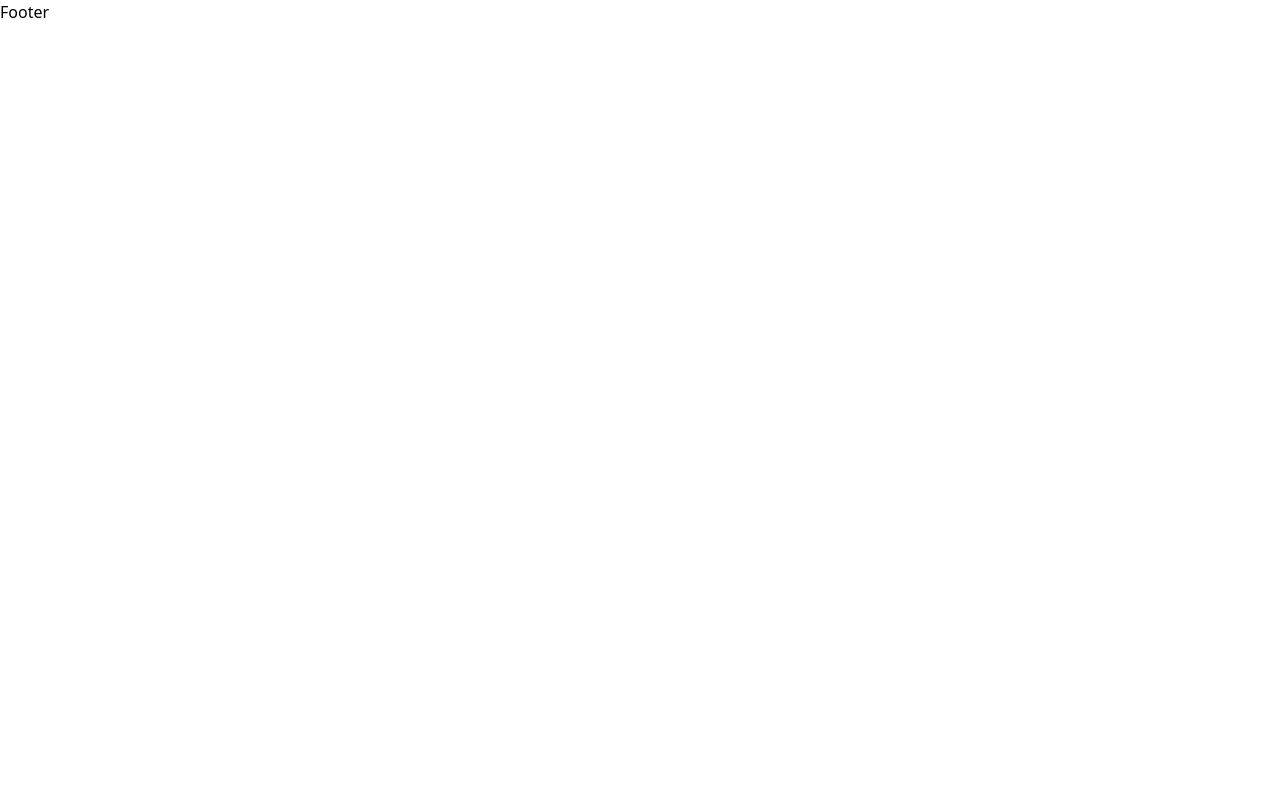
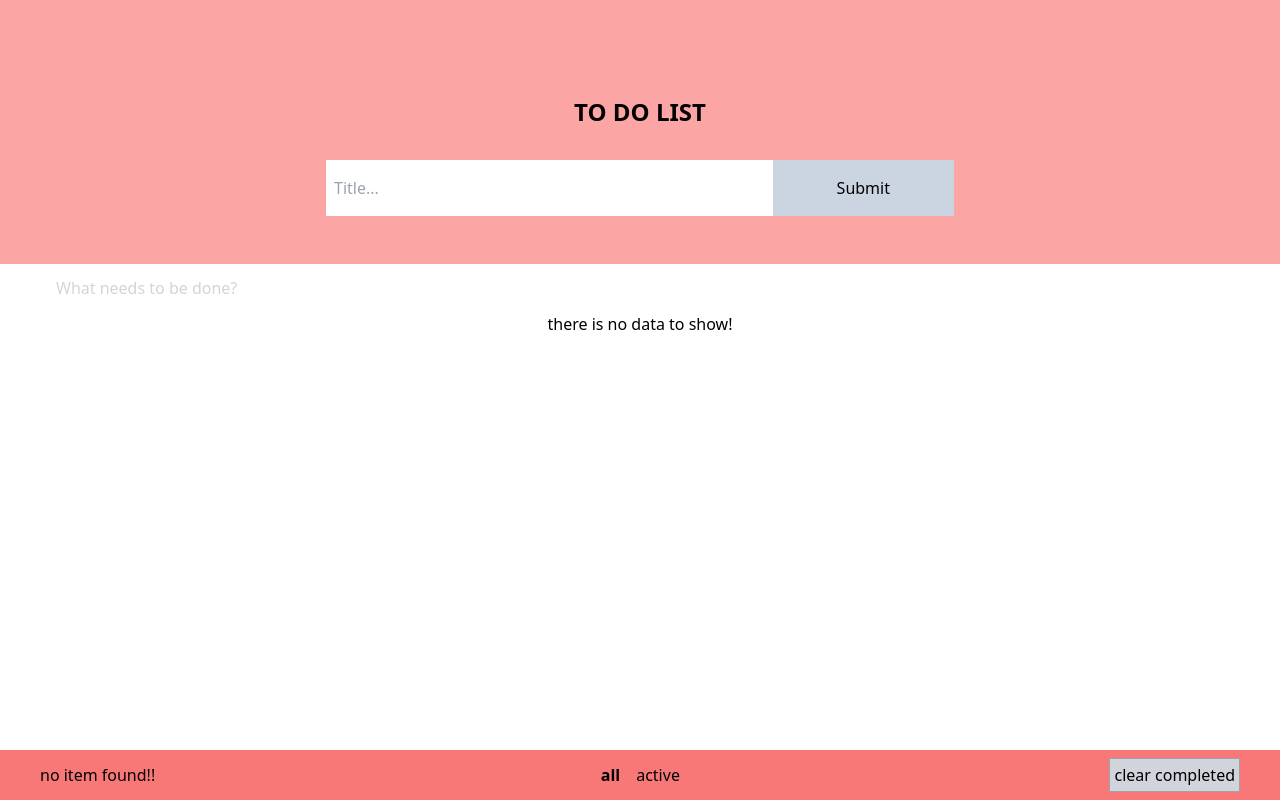
Before and after one commit to side-26/TODO-list, a React (Create React App) app: page / in a window 1280 px wide. Built offline with nearby package versions, Linux system fonts and the light colour scheme.

Commit message:
fix build a footer layout

```diff
--- a/src/layouts/footer/index.tsx
+++ b/src/layouts/footer/index.tsx
@@ -1,5 +1,51 @@
-import React from "react";
+import AppButton from "@components/appButton";
+import { Context } from "@context/index";
+import { useContext } from "react";
+import { FooterPropsType } from "./types";
+export default function Footer({ children }: FooterPropsType) {
+  const {
+    isEmpty,
+    activeTodosArrLen,
+    showAllTodosState,
+    deleteCompletedTodos,
+    handleShowingAllTodos,
+    showActiveTodos,
+  } = useContext(Context);
+  return (
+    <div className="flex flex-col min-h-screen">
+      <div className="flex-grow">{children}</div>
+      <footer className="py-2 lg:px-10 2xl:px-[10%] bg-red-400 bg-opacity-95">
+        <div className="flex justify-between flex-wrap items-center">
+          {isEmpty ? (
+            <div>no item found!!</div>
+          ) : (
+            <div>{activeTodosArrLen} item left</div>
+          )}
 
-export default function Footer() {
-  return <div>Footer</div>;
+          <div className="flex capitalize">
+            <AppButton
+              className={`mx-2 ${showAllTodosState && "font-bold"}`}
+              onClick={handleShowingAllTodos}
+            >
+              all
+            </AppButton>
+            <AppButton
+              className={`mx-2 ${!showAllTodosState && "font-bold"}`}
+              onClick={ showActiveTodos}
+            >
+              active
+            </AppButton>
+          </div>
+          <div>
+            <AppButton
+              onClick={deleteCompletedTodos}
+              className="bg-gray-300 border-[1px] border-gray-400 p-1"
+            >
+              clear completed
+            </AppButton>
+          </div>
+        </div>
+      </footer>
+    </div>
+  );
 }
```
